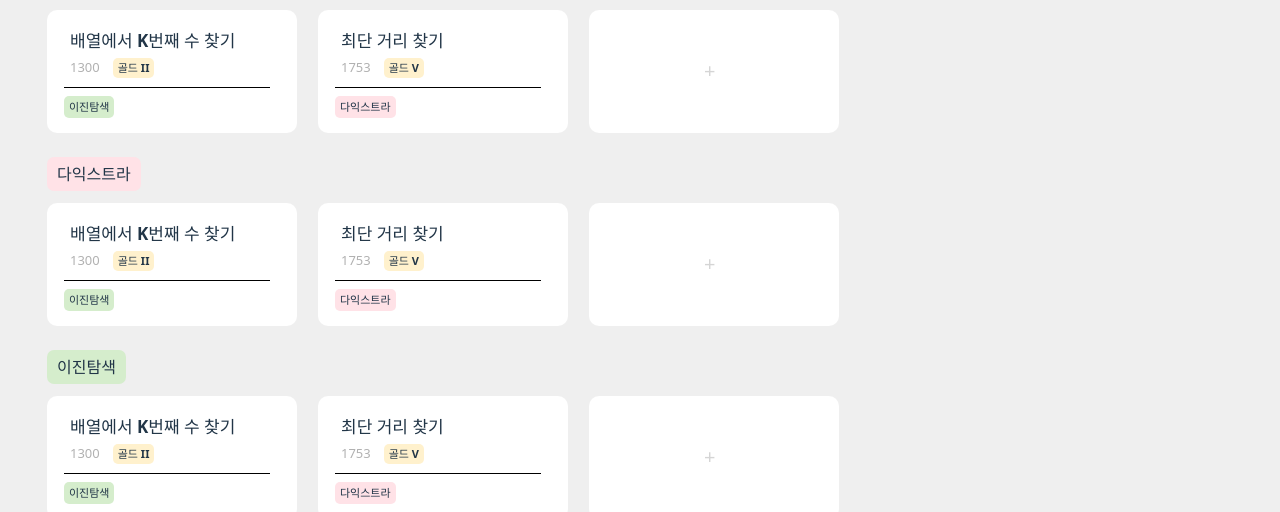
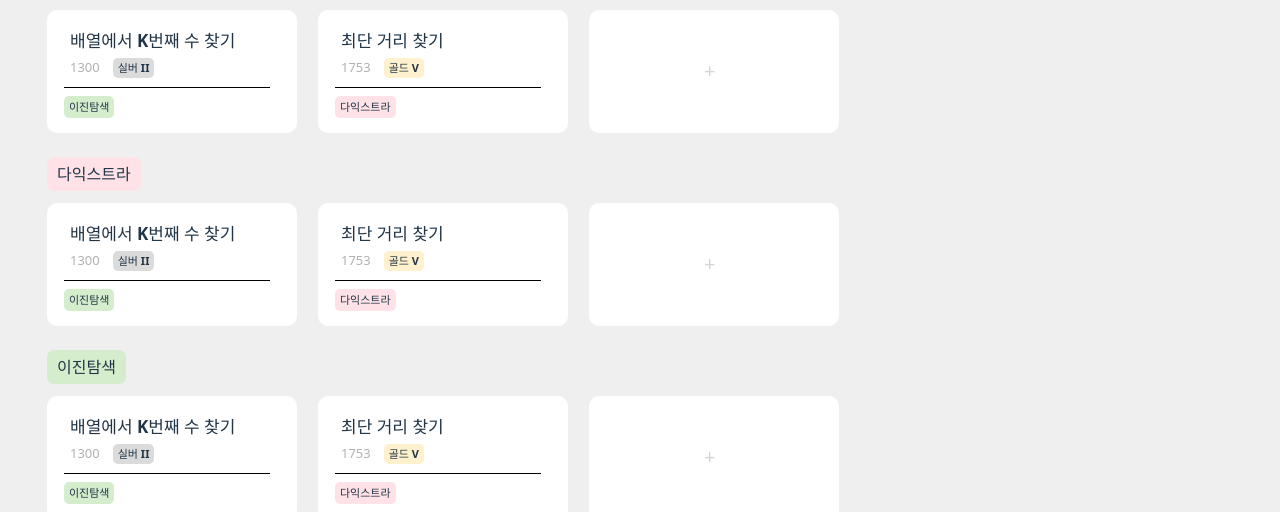
Before and after one commit to do-yakk/reflector_FE, a React (Vite) app: page / in a window 1280 px wide. Shown: the part 273-785 px from the top of the page. Built offline with nearby package versions, Linux system fonts and the light colour scheme.

Commit message:
[chore] 레벨 태그  색상 전역 관리

```diff
--- a/src/components/posts/Post.module.css
+++ b/src/components/posts/Post.module.css
@@ -28,7 +28,6 @@
 .level {
     display: flex;
     padding: 0px 5px;
-    background-color: #FFF1CD;
     border-radius: 5px;
     font-size: 11px;
     font-weight: 600;
--- a/src/components/posts/Post.tsx
+++ b/src/components/posts/Post.tsx
@@ -1,6 +1,7 @@
 import type React from "react";
 import styles from "./Post.module.css";
 import { getHashtagColor } from "../../constants/hashtagColors";
+import { getLevelColor } from "../../constants/levelColors";
 
 interface PostProps {
     title: string;
@@ -16,7 +17,7 @@ const Post: React.FC<PostProps> = ({ title, number, level, hashTag }) => {
             <div className={styles.title}>{title}</div>
             <div className={styles.info}>
                 <div className={styles.number}>{number}</div>
-                <div className={styles.level}>{level}</div>
+                <div className={styles.level} style={{ backgroundColor: getLevelColor(level) }}>{level}</div>
             </div>
             <div className={styles.divider}/>
             <div className={styles.miniHashtag} style={{ backgroundColor: getHashtagColor(hashTag) }}>{hashTag}</div>
--- a/src/components/posts/PostContainer.tsx
+++ b/src/components/posts/PostContainer.tsx
@@ -21,7 +21,7 @@ const PostContainer: React.FC<PostContainerProps> = ({ hashTag }) => {
         {
             title: "배열에서 K번째 수 찾기",
             number: 1300,
-            level: "골드 II",
+            level: "실버 II",
             hashTag: "이진탐색"
         },
         {
--- a/src/constants/hashtagColors.tsx
+++ b/src/constants/hashtagColors.tsx
@@ -1,14 +1,14 @@
-const colors = ['#d4ebff', '#D5EDCC', '#FFE2E7']; // 돌려쓸 색상
-const hashtagColorMap: { [key: string]: string } = {}; // 해시태그 -> 색상 매핑
+const colors = ['#d4ebff', '#D5EDCC', '#FFE2E7'];
+const hashtagColorMap: { [key: string]: string } = {};
 
 let colorIndex = 0;
 
 export function getHashtagColor(tag: string): string {
     if (hashtagColorMap[tag]) {
-        return hashtagColorMap[tag]; // 이미 색상이 지정되어 있으면 그대로 반환
+        return hashtagColorMap[tag];
     }
-    const color = colors[colorIndex % colors.length]; // 색상 순환
-    hashtagColorMap[tag] = color; // 새 색상 매핑
+    const color = colors[colorIndex % colors.length];
+    hashtagColorMap[tag] = color;
     colorIndex++;
 
     return color;
--- /dev/null
+++ b/src/constants/levelColors.tsx
@@ -0,0 +1,15 @@
+const colors: { [key: string]: string } = {
+  "골드": "#FFF1CD",
+  "실버": "#DBDBDB",
+  "브론즈": "#E3CEBD"
+};
+
+export function getLevelColor(tag: string): string {
+  const group = Object.keys(colors).find(g => tag.startsWith(g));
+
+  if (group) {
+    return colors[group];
+  }
+
+  return "#808080"; // 기본 회색
+}
```
